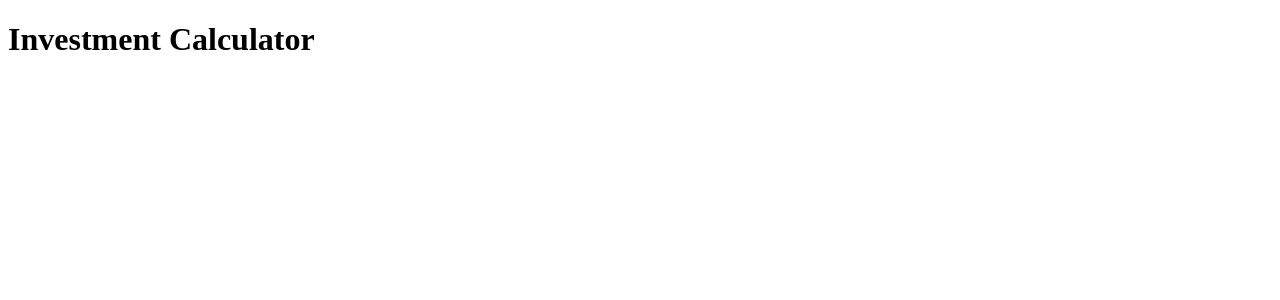
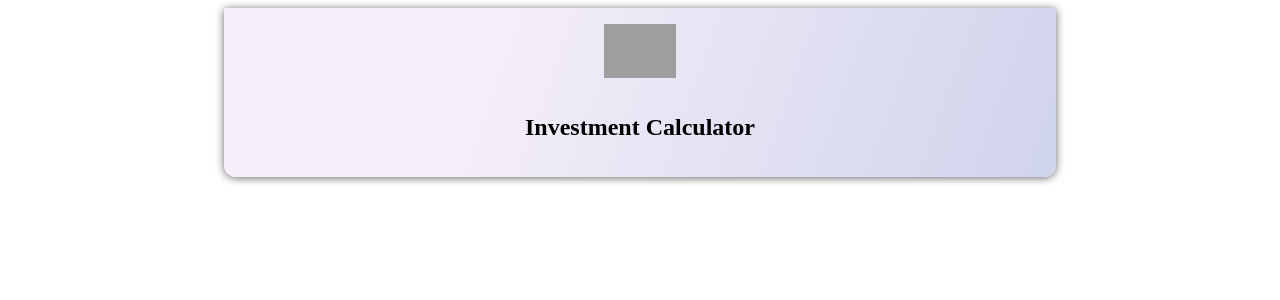
Before and after one commit to Neema93/Explore_Angular, an Angular app in the folder investment-calculator/: page / in a window 1280 px wide. Shown: the top 300 px of the page. Built offline with nearby package versions, Linux system fonts and the light colour scheme; grey boxes are pictures that could not be loaded.

Commit message:
creat header css

```diff
--- a/investment-calculator/src/app/app.component.html
+++ b/investment-calculator/src/app/app.component.html
@@ -1,3 +1 @@
-<h1>Investment Calculator
-
-</h1>
+<app-header />
--- a/investment-calculator/src/app/app.component.ts
+++ b/investment-calculator/src/app/app.component.ts
@@ -1,10 +1,11 @@
 import { Component } from '@angular/core';
 import { RouterOutlet } from '@angular/router';
+import { HeaderComponent } from './header/header.component';
 
 @Component({
   selector: 'app-root',
   standalone: true,
-  imports: [RouterOutlet],
+  imports: [RouterOutlet,HeaderComponent],
   templateUrl: './app.component.html',
   styleUrl: './app.component.css'
 })
--- a/investment-calculator/src/app/header/header.component.css
+++ b/investment-calculator/src/app/header/header.component.css
@@ -0,0 +1,43 @@
+.header{
+    background: linear-gradient(109.6deg, rgb(245, 239, 249) 30.1%, rgb(207, 211, 236) 100.2%);
+    display: flex;
+    flex-direction: column;
+    align-items: center;
+    gap: 1rem;
+    width: 90%;
+    max-width: 50rem;
+    margin: 0 auto 2rem auto;
+    text-align: center;
+    padding: 1rem;
+    border-bottom-right-radius: 12px;
+    border-bottom-left-radius: 12px;
+    box-shadow: 0 1px 8px rgba(0, 0, 0, 0.6);
+}
+
+img {
+    width: 3.5rem;
+    object-fit: contain;
+  }
+
+  h1 {
+    font-size: 1.25rem;
+    margin: 0;
+    padding: 0;
+  }
+
+
+  @media (min-width: 768px) {
+    header {
+      padding: 2rem;
+    }
+
+    img {
+      width: 4.5rem;
+    }
+
+    h1 {
+      font-size: 1.5rem;
+      margin: 0;
+      padding: 0;
+    }
+}
--- a/investment-calculator/src/app/header/header.component.html
+++ b/investment-calculator/src/app/header/header.component.html
@@ -1 +1,5 @@
-<p>header works!</p>
+<div class="header">
+    <img src='/asserts/calculator.webp' alt="image"/>
+
+    <h2>Investment Calculator</h2>
+</div>
```
